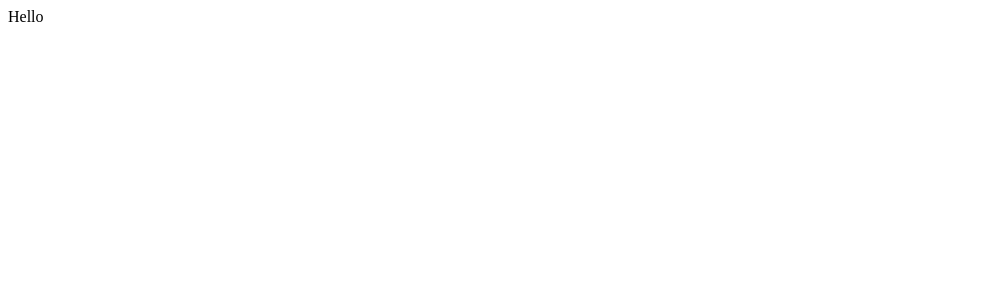
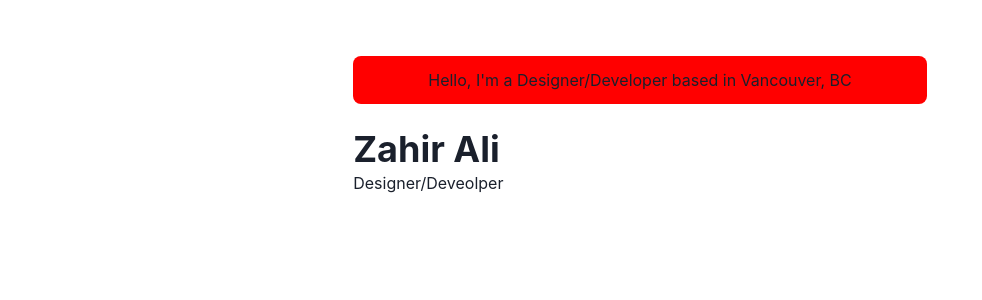
Before and after one commit to ZahirA1i/za-portfolio, a Next.js app: page / in a window 1280 px wide. Shown: the top 300 px of the page, without its empty margins (0-982 px from the left). Built offline with nearby package versions, Linux system fonts and the light colour scheme.

Commit message:
added pages/comps

```diff
--- /dev/null
+++ b/components/layouts/main.js
@@ -0,0 +1,18 @@
+import Head from "next/head"
+import { Box, Container } from '@chakra-ui/react'
+
+const Main = ({ children, router}) => {
+    return(
+        <Box as="main" pb={8}>
+            <Head>
+                <meta name="viewport" content="width=device-width, initial-scale=1" />
+                <title>Zahir Ali - Homepage</title>
+            </Head>
+            <Container maxW="container.md" pt={14}>
+                {children}
+            </Container>
+        </Box>
+    )
+}
+
+export default Main
--- /dev/null
+++ b/pages/_app.js
@@ -0,0 +1,14 @@
+import { ChakraProvider } from "@chakra-ui/react";
+import Layout from '../components/layouts/main'
+
+const Website = ({ Component, pageProps, router}) => {
+    return(
+        <ChakraProvider>
+            <Layout router={router}>
+                <Component {...pageProps} key={router.route} />
+            </Layout>
+        </ChakraProvider>
+    )
+}
+
+export default Website
--- a/pages/index.js
+++ b/pages/index.js
@@ -1,6 +1,21 @@
+import {  Box, Container, Heading } from "@chakra-ui/react"
 const Page = () => {
     return (
-        <div>Hello</div>
+        <Container>
+            <Box borderRadius="lg" bg="red" p={3} mb={6} align="center">
+                Hello, I'm a Designer/Developer based in Vancouver, BC
+            </Box>
+
+            <Box display={{md:'flex'}}>
+            <Box flexGrow={1}>
+            <Heading as="h2" variant={"page-title"}>
+                Zahir Ali
+            </Heading>
+        <p>Designer/Deveolper</p>
+            </Box>
+            </Box>
+        </Container>
+
     )
 }
 
```
